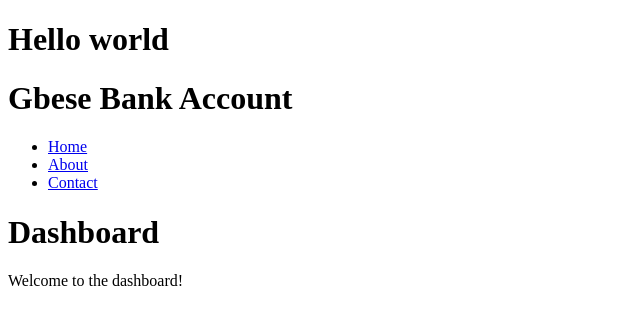
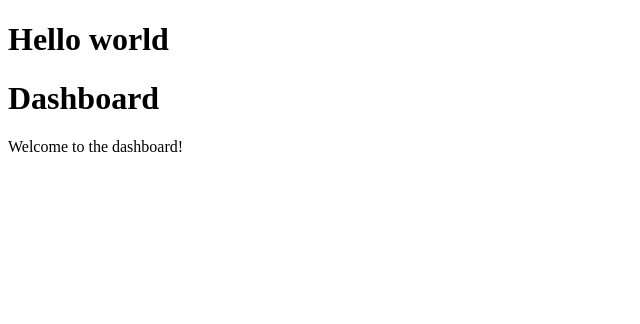
Before and after one commit to Danieljosh-uduma/Gbese, a React (Vite) app: page / in a window 1280 px wide. Shown: the top 324 px of the page, without its empty margins (0-640 px from the left). Built offline with nearby package versions, Linux system fonts and the light colour scheme.

Commit message:
little changes

```diff
--- a/src/router/index.tsx
+++ b/src/router/index.tsx
@@ -1,29 +1,15 @@
-import { Route, Link, BrowserRouter, Routes } from "react-router";
+import { Route, BrowserRouter, Routes } from "react-router";
 import Dashboard from "../pages/Dashboard/Page";
 
 
 export default function MainRouter() {
   return (
     <BrowserRouter>
-      <div className="App">
-        <h1>Gbese Bank Account</h1>
-        <nav>
-          <ul>
-            <li>
-              <Link to="/">Home</Link>
-            </li>
-            <li>
-              <Link to="/about">About</Link>
-            </li>
-            <li>
-              <Link to="/contact">Contact</Link>
-            </li>
-          </ul>
-        </nav>
+
         <Routes>
             <Route path="/" element={<Dashboard />} />
         </Routes>
-      </div>
+
     </BrowserRouter>
   );
 }
```
